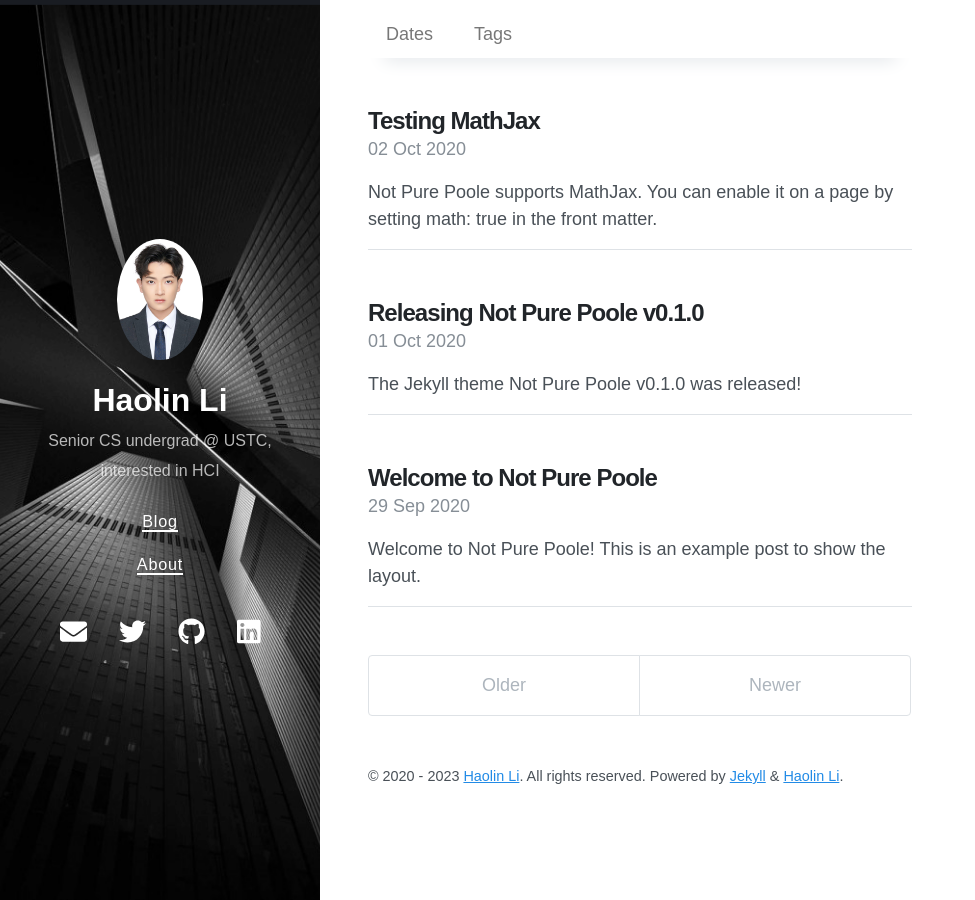
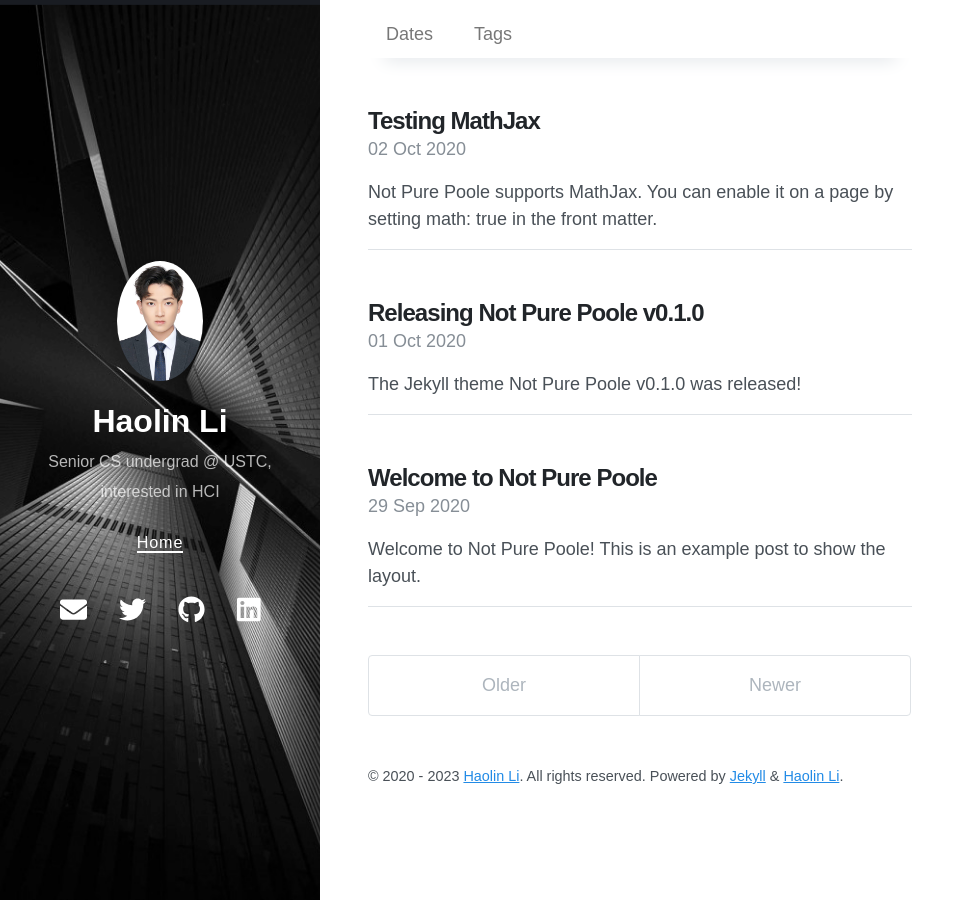
Before and after one commit to lhl08/lhl08.github.io, a Jekyll site: the page built from index.html, in a window 1280 px wide. Shown: the whole page, without its empty margins (0-975 px from the left). Built offline with Jekyll 4.4.1, drawn with Linux system fonts in a browser that asks for light colours; nearby versions of some CDN libraries; the list of posts is cut into pages by our own code.

Commit message:
chhange navigation

```diff
--- a/_config.yml
+++ b/_config.yml
@@ -33,7 +33,7 @@ twitter:
   card: summary
 logo: logo.png
 social:
-  name: Songzi Vong
+  name: Haolin Li
   links:
     - https://twitter.com/HaolinLi17
     - https://github.com/
--- a/_data/navigation.yml
+++ b/_data/navigation.yml
@@ -1,4 +1,4 @@
-- title: Blog
+- title: Home
   url: /
-- title: About
-  url: /about/
+# - title: About
+#   url: /about/
```
Also changed, not shown: 1 other file.
